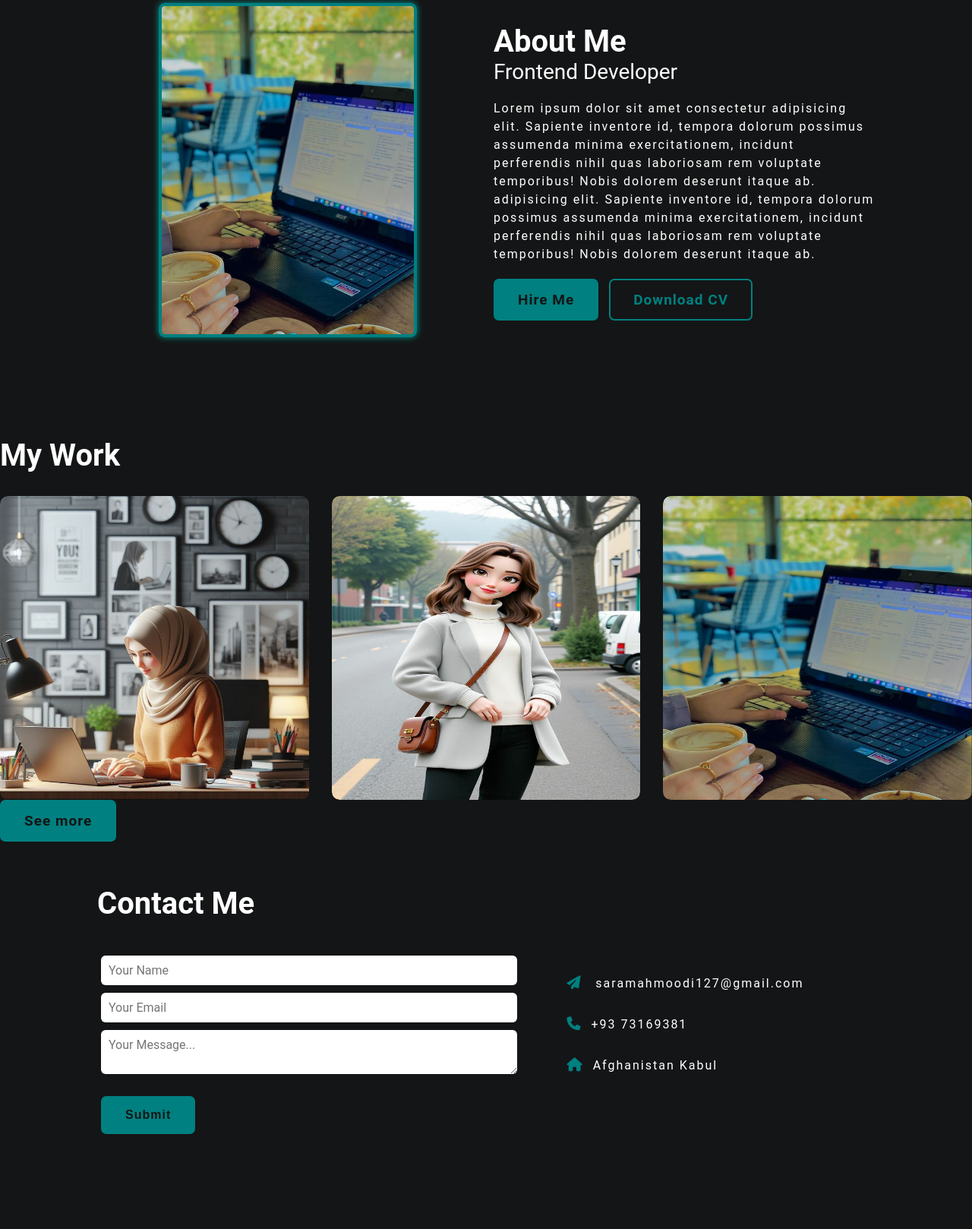
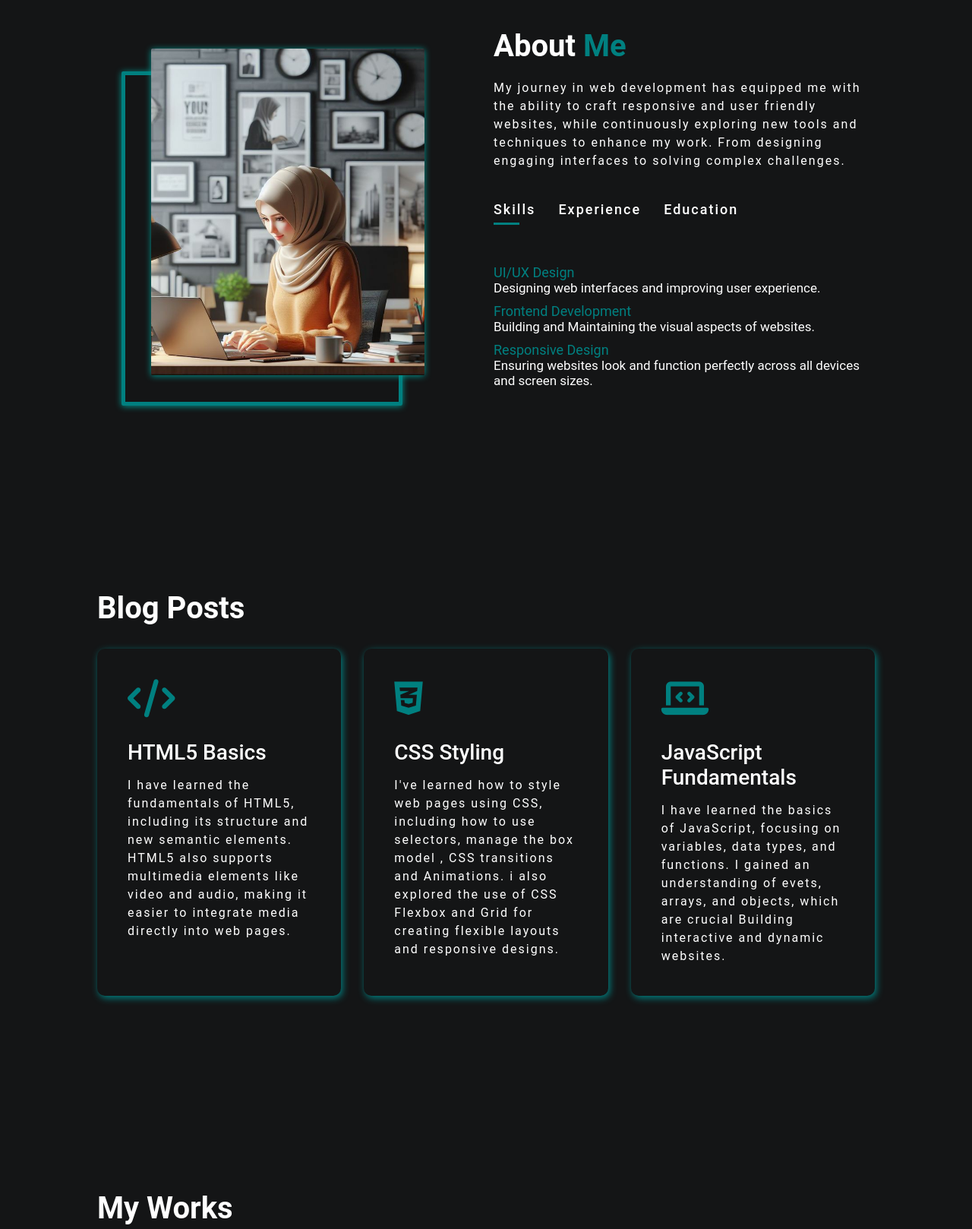
Before and after one commit to Sara-M5/Portfolio, a plain HTML site: page index.html in a window 1280 px wide. Shown: the part 791-2409 px from the top of the page at 76% size. Drawn offline with nearby package versions, Linux system fonts and the light colour scheme.

Commit message:
Update index.html

```diff
--- a/index.html
+++ b/index.html
@@ -6,6 +6,7 @@
     <meta name="viewport" content="width=device-width, initial-scale=1.0">
     <meta http-equiv="X-UA-Compatible" content="ie=edge">
     <link rel="stylesheet" href="https://cdnjs.cloudflare.com/ajax/libs/font-awesome/6.7.2/css/all.min.css">
+    <script src="https://unpkg.com/typed.js@2.0.15/dist/typed.umd.js"></script>
     <link rel="stylesheet" href="./about/about.css">
     <script src="./script.js"></script>
     <link rel="stylesheet" href="style.css">
@@ -21,6 +22,7 @@
         <ul class="nav-links" id="navMenu">
             <li><a href="#" class="active">Home</a></li>
             <li><a href="#about">About</a></li>
+            <li><a href="#blog">Blog</a></li>
             <li><a href="#mywork">Project</a></li>
             <li><a href="#contact">Contact</a></li>
         </ul>
@@ -29,83 +31,140 @@
 
     <!-- header -->
     <div class="home">
-        <div class="home-content">
-            <h1>Hello, I am Sara Mahmoodi</h1>
-            <h3>Frontend Developer</h3>
-            <p>Lorem ipsum dolor sit amet consectetur adipisicing elit. Sapiente inventore id, tempora dolorum possimus
-                assumenda minima exercitationem, incidunt perferendis nihil
-                quas laboriosam rem voluptate temporibus! Nobis dolorem deserunt itaque ab.</p>
-            <div class="home-button">
-                <a class="btn" href="#">Hire Me</a>
-                <a class="btn" href="#">lets talk</a>
+        <div class="container">
+            <div class="home-content">
+                <h3>Hello, It’s Me</h3>
+                <h1>Sara Mahmoodi</h1>
+                <h3>I’m a <span class="text" ></span></h3>
+                <p>A passionate Frontend Developer and Web Designer with a strong foundation in HTML, CSS, and JavaScript.
+                    I love creating beautiful, responsive websites that offer great user experiences.<br> I’m always eager
+                    to learn new technologies and take on exciting challenges. Let’s build something amazing together!</p>
+                <div class="home-button">
+                    <a class="btn" style="--i:1" href="#contact">Hire Me</a>
+                    <a class="btn" style="--i:2" href="./document/myCV-1.PDF" download>Download CV</a>
+                </div>
             </div>
-        </div>
-        <div class="home-img">
-            <img src="./img/1 (2).jpg" alt="img">
-        </div>
-    </div>
-
-    <div class="about" id="about">
-        <div class="home-img">
-            <img src="./img/1 (3).jpg" alt="img">
-        </div>
-        <div class="home-content">
-            <h1>About Me</h1>
-            <h3>Frontend Developer</h3>
-            <p>Lorem ipsum dolor sit amet consectetur adipisicing elit. Sapiente inventore id, tempora dolorum possimus
-                assumenda minima exercitationem, incidunt perferendis nihil
-                quas laboriosam rem voluptate temporibus! Nobis dolorem deserunt itaque ab.
-                adipisicing elit. Sapiente inventore id, tempora dolorum possimus assumenda minima exercitationem,
-                incidunt perferendis nihil
-                quas laboriosam rem voluptate temporibus! Nobis dolorem deserunt itaque ab.</p>
-            <div class="home-button">
-                <a class="btn" href="#">Hire Me</a>
-                <a class="btn" href="./img/..." download="">Download CV</a>
+            <div class="home-img">
+                <img src="./img/1 (2).jpg" alt="header-img">
             </div>
         </div>
     </div>
 
     <!-- about -->
+    <div class="about" id="about">
+        <div class="about-img">
+            <img src="./img/1 (1).jpg" alt="com-img">
+        </div>
+        <div class="about-content">
+            <h1>About <span>Me</span></h1>
+            <p>My journey in web development has equipped me with the ability to craft responsive and user friendly websites, while continuously exploring new tools and techniques to enhance my work.
+                 From designing engaging interfaces to solving complex challenges.</p>
+
+            <div class="tab-titles">
+                <p class="tab-links active-link" onclick="opentab('skills')">Skills</p>
+                <p class="tab-links" onclick="opentab('experience')">Experience</p>
+                <p class="tab-links" onclick="opentab('education')">Education</p>
+            </div>
+            <div class="tab-contents active-tab" id="skills">
+                <ul>
+                    <li><span>UI/UX Design</span><br>Designing web interfaces and improving user experience.</li>
+                    <li><span>Frontend Development</span><br>Building and Maintaining the visual aspects of websites.</li>
+                    <li><span>Responsive Design</span><br>Ensuring websites look and function perfectly across all devices and screen sizes.</li>
+
+                </ul>
+            </div>
+            <div class="tab-contents" id="experience">
+                <ul>
+                    <li><span>Afghanistan Open University Organization (AOUO)</span><br>Head of IT Department</li>
+                    <li><span>Cognifyz Technologies</span><br>Web Developer</li>
+                    <li><span>Goolrant Technologies</span><br>Frontend Developer</li>
+                </ul>
+            </div>
+            <div class="tab-contents" id="education">
+                <ul>
+                    <li><span>Kabul University</span><br>Bachelor's degree in Computer Science Specializing in Software Engineering.
+                        </li>
+                    <li><span>UNITAR</span><br>UNITAR online Training Programme in Leadership,
+                        Strategy and Innovation.</li>
+                    <li><span>Lincoln Learning Center</span><br>Web Designing Course at LLC.</li>
+                </ul>
+            </div>
+        </div>
+    </div>
+    <!--skills  -->
 
 
-    <!-- portfolio -->
+    <!-- blog section -->
+    <div class="blog" id="blog">
+        <h1 class="sub-title">Blog Posts</h1>
+        <div class="blog-list">
+            <div>
+                <i class="fas fa-code"></i>
+                <h2>HTML5 Basics</h2>
+                <p>I have learned the fundamentals of HTML5, including its structure and new semantic elements.
+                    HTML5 also supports multimedia elements like video and audio, making it easier to integrate media directly
+                    into web pages.
+                </p>
+            </div>
+            <div>
+                <i class="fab fa-css3-alt"></i>
+                <h2>CSS Styling</h2>
+                <p>I've learned how to style web pages using CSS, including how to use selectors, manage the box model
+                , CSS transitions and Animations. i also explored the use of CSS Flexbox and Grid for creating flexible
+                layouts and responsive designs.
+                </p>
 
-    <div class="portfolio" id="mywork">
-        <h1 class="sub-title">My Work</h1>
+            </div>
+            <div>
+                <i class="fas fa-laptop-code"></i>
+                <h2>JavaScript Fundamentals</h2>
+                <p>I have learned the basics of JavaScript, focusing on variables, data types, and functions.
+                    I gained an understanding of evets, arrays, and objects, which are crucial Building
+                    interactive and dynamic websites.
+                </p>
+            </div>
+        </div>
+
+    </div>
+
+    <!-- project -->
+
+    <div class="project" id="mywork">
+        <h1 class="sub-title">My Works</h1>
         <div class="work-list">
             <div class="work">
-                <img src="./img/1 (1).jpg" alt="img1">
+                <img src="./img/mywork2.png" alt="home decor img">
                 <div class="layer social-media">
-                    <h3>social media app</h3>
-                    <p>Lorem ipsum dolor sit amet consectetur adipisicing elit. Quis dolor quia ducimus quos laboriosam
-                        inventore, magni quaerat voluptatem
-                        consequatur labore, eum, cum rem rerum odit modi incidunt fuga harum laudantium.</p>
-                    <a href="#"><i class="fas fa-external-link-alt"></i></a>
+                    <h3>Home Decoration Website</h3>
+                    <p>A modern and stylish websites showcasing home decor ideas. Designed with a clean
+                        layouts, smoot navigation, and a responsive interface for an engaging user experience.
+                    </p>
+                    <a href="https://github.com/Sara-M5/" target="_blank"><i class="fas fa-external-link-alt"></i></a>
                 </div>
             </div>
             <div class="work">
-                <img src="./img/1 (2).jpg" alt="img1">
+                <img src="./img/Calculator.jpg" alt="calculator">
                 <div class="layer social-media">
-                    <h3>social media app</h3>
-                    <p>Lorem ipsum dolor sit amet consectetur adipisicing elit. Quis dolor quia ducimus quos laboriosam
-                        inventore, magni quaerat voluptatem
-                        consequatur labore, eum, cum rem rerum odit modi incidunt fuga harum laudantium.</p>
-                    <a href="#"><i class="fas fa-external-link-alt"></i></a>
+                    <h3>Simple & Beautiful Calculator</h3>
+                    <p>A clean and user-Friendly calculator with a sleek design. It performs basic arithmetic operations
+                        with a smooth interface, ensuring a seamless user experience.
+                    </p>
+                    <a href="https://github.com/Sara-M5/" target="_blank"><i class="fas fa-external-link-alt"></i></a>
                 </div>
             </div>
             <div class="work">
-                <img src="./img/1 (3).jpg" alt="img1">
+                <img src="./img/mywork3.png" alt="best car">
                 <div class="layer social-media">
-                    <h3>social media app</h3>
-                    <p>Lorem ipsum dolor sit amet consectetur adipisicing elit. Quis dolor quia ducimus quos laboriosam
-                        inventore, magni quaerat voluptatem
-                        consequatur labore, eum, cum rem rerum odit modi incidunt fuga harum laudantium.</p>
-                    <a href="#"><i class="fas fa-external-link-alt"></i></a>
+                    <h3>Best Car Website</h3>
+                    <p>A sleek and modern website showcasing top car models with stunning visuals and smooth navigation.
+                        designed for an engaging and user-friendly experience.
+                    </p>
+                    <a href="https://github.com/Sara-M5/Best-Car" target="_blank"><i class="fas fa-external-link-alt"></i></a>
                 </div>
             </div>
         </div>
         <div class="home-button">
-            <a href="#" class="btn">See more</a></div>
+            <a href="https://github.com/Sara-M5/" class="btn" target="_blank">See more</a></div>
 
     </div>
 
@@ -117,33 +176,34 @@
         <h1 class="sub-title"> Contact Me </h1>
         <div class="contact-container">
             <div class="contact-left">
-                <form action="">
-                    <input type="text" name="name" placeholder="Your Name" required>
-                    <input type="text" name="email" placeholder="Your Email" required>
-                    <textarea name="Message" row="6" placeholder="Your Message..."></textarea>
+                <form name="submit-to-google-sheet">
+                    <input type="text" name="Name" placeholder="Your Name" required>
+                    <input type="email" name="Email" placeholder="Your Email" required>
+                    <textarea name="Message" row="6" placeholder="Your Message..." required></textarea>
                     <div class="home-button">
                         <button class="btn" type="submit">Submit</button>
                     </div>
-
                 </form>
+                <span id="msg"></span>
             </div>
             <div class="contact-right">
-                <p><i class="fas fa-paper-plane"></i> saramahmoodi127@gmail.com</p>
-                <p><i class="fas fa-phone"></i>+93 73169381</p>
-                <p><i class="fas fa-home"></i>Afghanistan Kabul</p>
+                <p><a href="mailto:saramahmoodi127@gmail.com">
+                        <i class="fas fa-paper-plane"></i>saramahmoodi127@gmail.com</a></p>
+                <p><a href="https://wa.me/0731690381" target="_blank"><i class="fas fa-phone"></i>+93 73169381</a></p>
+
+                <p><a href=""> <i class="fas fa-home"></i>Afghanistan Kabul</a></p>
 
             </div>
         </div>
     </div>
-
     <!-- footer -->
     <div class="footer">
 
         <div class="social-media">
-            <a href="https://www.linkedin.com" target="_blank">
+            <a href="https://www.linkedin.com/in/sara-mah" target="_blank">
                 <i class="fab fa-linkedin-in"></i>
             </a>
-            <a href="#">
+            <a href="https://github.com/Sara-M5/" target="_blank">
                 <i class="fab fa-github"></i>
             </a>
             <a href="https://wa.me/0731690381" target="_blank">
@@ -152,9 +212,28 @@
         </div>
 
         <div class="copyright">
-            &copy; 2025 Sara Mahmoodi <i class="fas fa-heart"></i> All rights reserved
+            Developed with <i class="fas fa-heart"></i> by Sara Mahmoodi &copy; 2025
         </div>
     </div>
+
+<script>
+  const scriptURL = 'https://script.google.com/macros/s/AKfycbzAtkuV6EYDUhNM7NHwI5LfgkuW4j38TbnZE1dhnpdugy2862uyIFYNkR-1sZoqhAkRTA/exec'
+  const form = document.forms['submit-to-google-sheet']
+  const meg =  document.getElementById("msg")
+
+  form.addEventListener('submit', e => {
+    e.preventDefault()
+    fetch(scriptURL, { method: 'POST', body: new FormData(form)})
+      .then(response => {
+          msg.innerHTML = "Message Sent Successfully"
+            setTimeout(() => {
+              msg.innerHTML = ""
+          }, 5000);
+          form.reset();
+      })
+      .catch(error => console.error('Error!', error.message))
+  })
+    </script>
 </body>
 
 </html>
```
